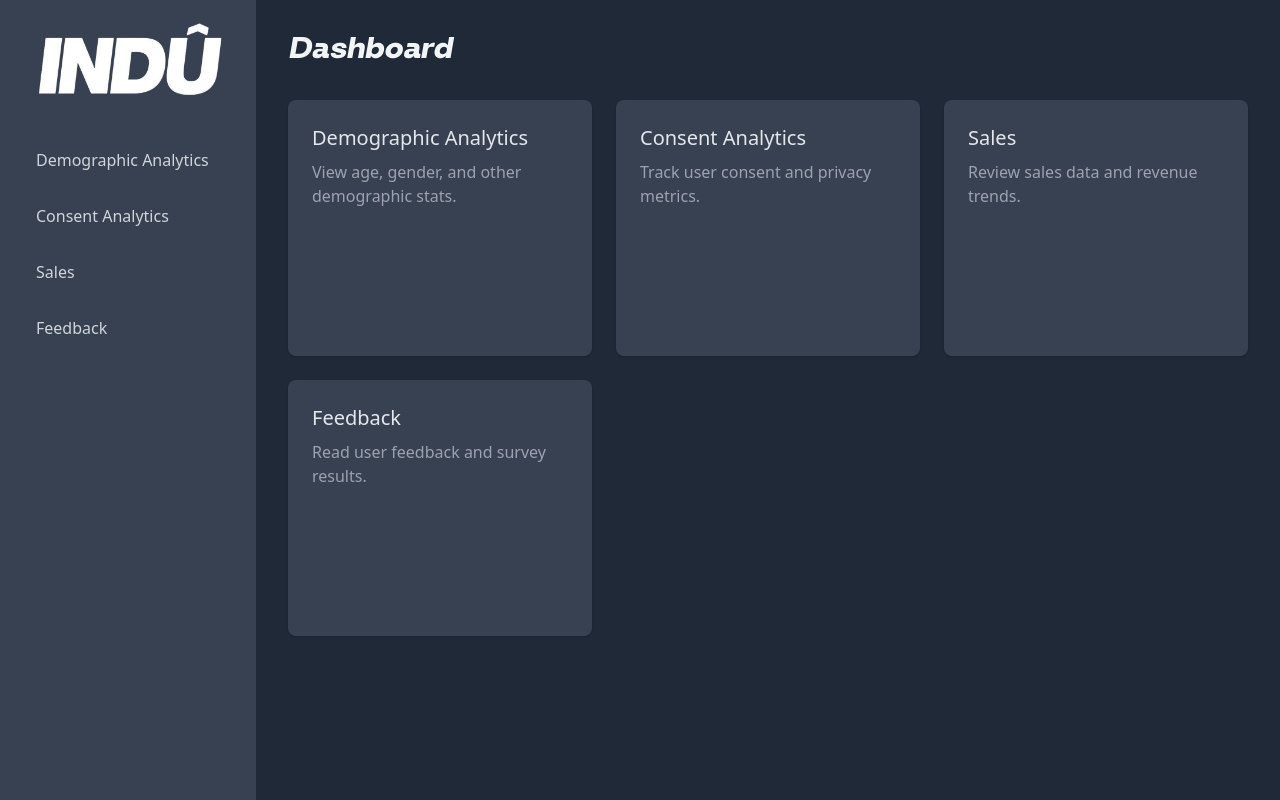
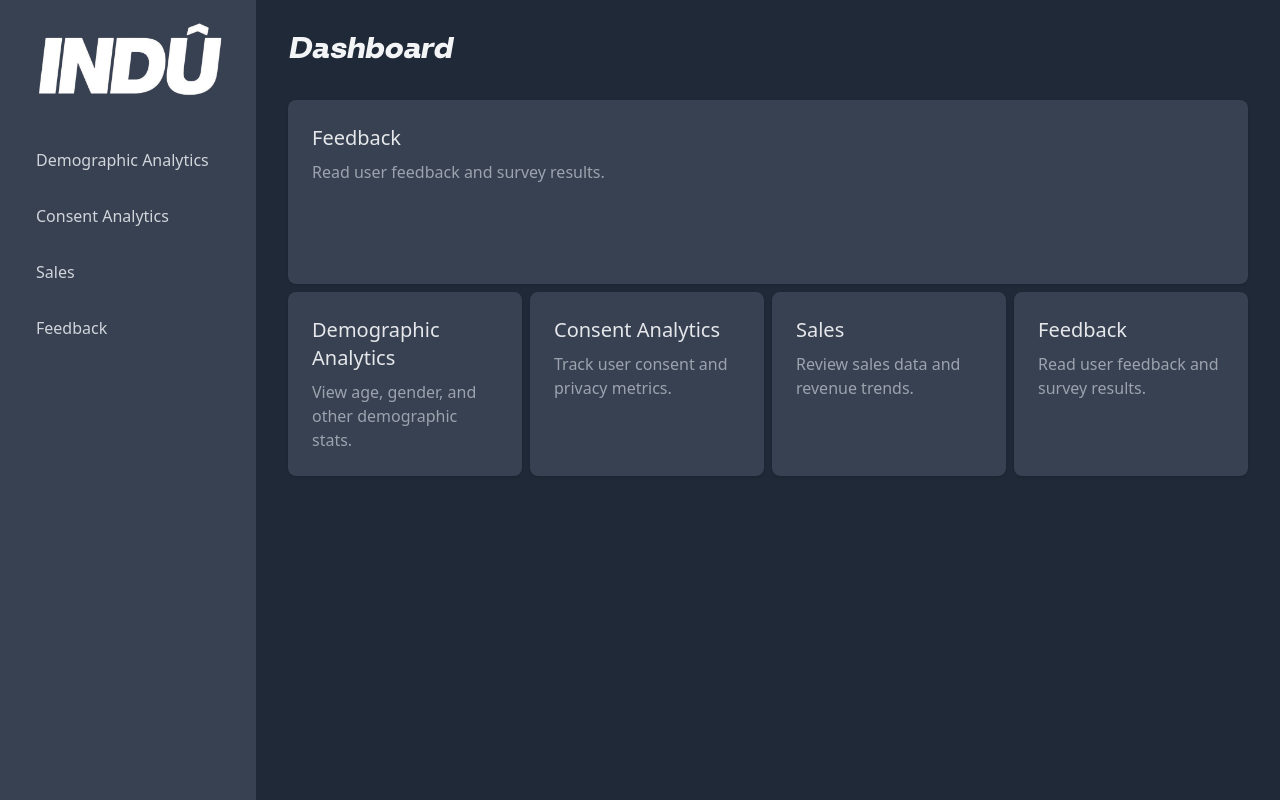
Before and after one commit to dlsntos/smart-target-admin-dashboard, a React (Vite) app: page /dashboard in a window 1280 px wide. Built offline with nearby package versions, Linux system fonts and the light colour scheme.

Commit message:
edit card size

```diff
--- a/src/index.jsx
+++ b/src/index.jsx
@@ -9,10 +9,17 @@ function Dashboard() {
   return (
     <div className="h-full sm:ml-0 lg:ml-64 bg-gray-800 p-8">
       <h1 className="text-3xl font-lupio text-gray-100 mb-8 text-center lg:text-left">Dashboard</h1>
-      <div className="grid grid-rows-2 grid-cols-1 md:grid-cols-2 lg:grid-cols-3 gap-6 pb-10 md:mb-0">
+      {/** GRID CONTAINER */}
+      <div className="h-auto grid grid-rows-2 grid-cols-1 md:grid-cols-2 lg:grid-cols-4 gap-2 pb-10 md:mb-0">
 
         {/** CARD */}
-        <div className="h-64 bg-gray-700 rounded-lg p-6 shadow">
+        <div className="col-span-full bg-gray-700 rounded-lg p-6 shadow">
+          <h2 className="text-xl text-gray-200 mb-2">Feedback</h2>
+          <p className="text-gray-400">Read user feedback and survey results.</p>
+        </div>
+
+        {/** CARD */}
+        <div className="bg-gray-700 rounded-lg p-6 shadow">
           <h2 className="text-xl text-gray-200 mb-2">Demographic Analytics</h2>
           <p className="text-gray-400">View age, gender, and other demographic stats.</p>
         </div>
@@ -30,10 +37,11 @@ function Dashboard() {
         </div>
 
         {/** CARD */}
-        <div className="bg-gray-700 rounded-lg p-6 shadow">
+        <div className="col-span-1 bg-gray-700 rounded-lg p-6 shadow">
           <h2 className="text-xl text-gray-200 mb-2">Feedback</h2>
           <p className="text-gray-400">Read user feedback and survey results.</p>
         </div>
+
       </div>
     </div>
   );
```
